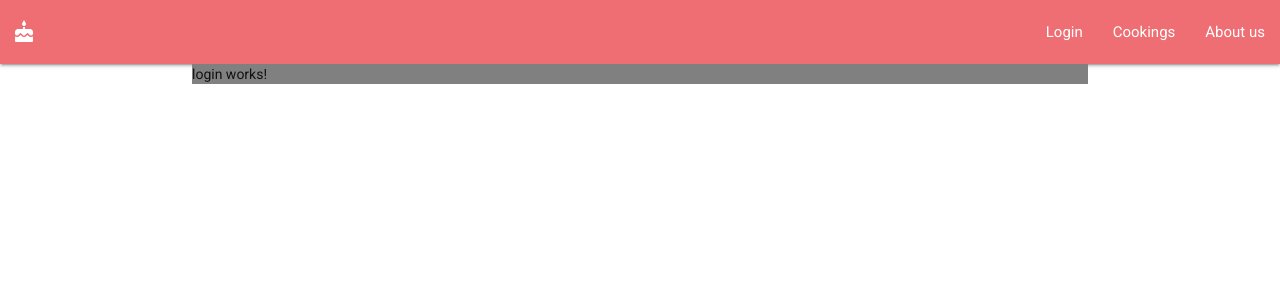
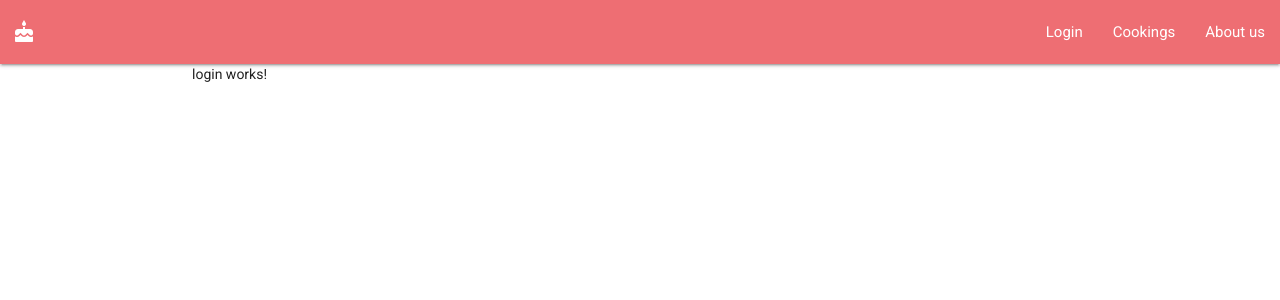
Before and after one commit to Luc4sGomes/cookbook_project, an Angular app: page / in a window 1280 px wide. Shown: the top 300 px of the page. Built offline with nearby package versions, Linux system fonts and the light colour scheme.

Commit message:
removed color to our div in component css global

```diff
--- a/src/app/app.component.css
+++ b/src/app/app.component.css
@@ -1,6 +1,4 @@
-.container {
-  background-color: gray;
-}
+
 
 .cake-logo {
   margin-left: 12px;
```
